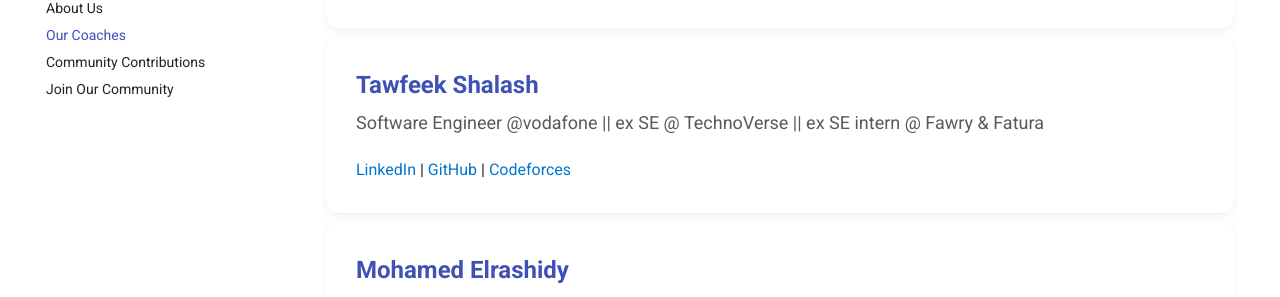
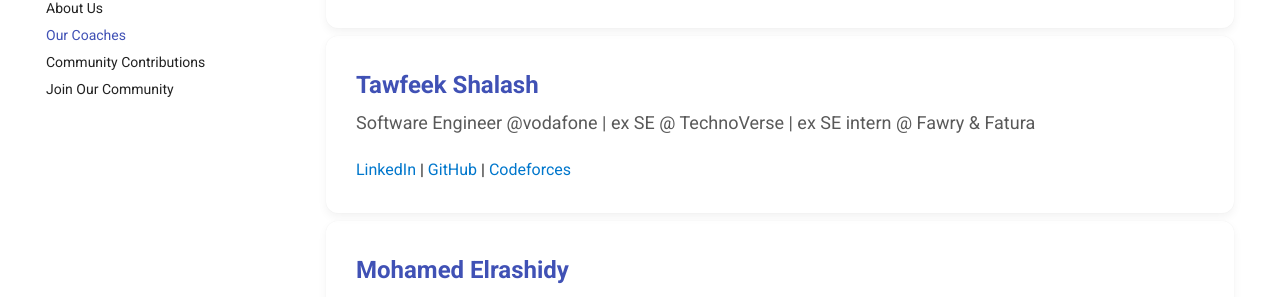
Before and after one commit to ICPC-Menofia/icpc-menofia.github.io, an MkDocs documentation site: the page built from docs/community/coaches.md, in a window 1280 px wide and 900 px high, scrolled down 2774 px. Shown: the part 148-445 px from the top of the window. Built offline with MkDocs 1.6.1 and Material for MkDocs 9.7.7, drawn with Linux system fonts in a browser that asks for light colours.

```diff
--- a/docs/community/coaches.md
+++ b/docs/community/coaches.md
@@ -90,7 +90,7 @@
     </li>
     <li id="tawfeek-shalash">
         <strong>Tawfeek Shalash</strong>
-        <small>Software Engineer @vodafone  || ex SE @ TechnoVerse || ex SE intern @ Fawry & Fatura</small>
+        <small>Software Engineer @vodafone | ex SE @ TechnoVerse | ex SE intern @ Fawry & Fatura</small>
         <a href="https://www.linkedin.com/in/tawfeek-shalash" target="_blank">LinkedIn</a> |
         <a href="https://github.com/tawfik-s" target="_blank">GitHub</a> |
         <a href="https://codeforces.com/profile/Tawfik_Shalash" target="_blank">Codeforces</a>
```
